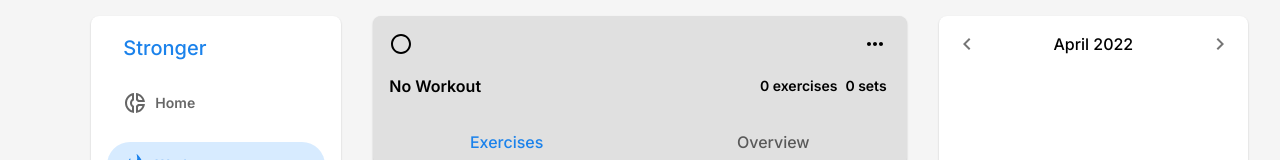
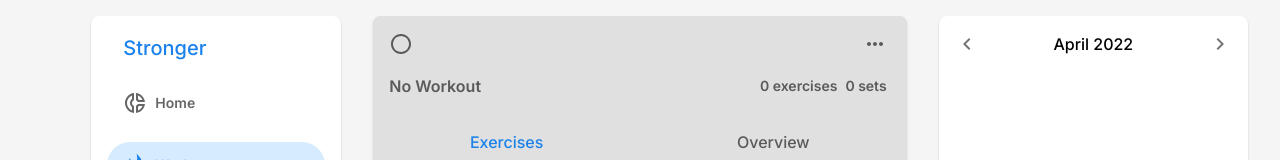
Before and after one commit to murtson/stronger-frontend, a React (Create React App) app: page /workout/exercises in a window 1280 px wide. Shown: the top 160 px of the page. Built offline with nearby package versions, Linux system fonts and the light colour scheme; no server answers.

Commit message:
optimizing styling

```diff
--- a/src/components/Headers/WorkoutHeader/WorkoutHeader.tsx
+++ b/src/components/Headers/WorkoutHeader/WorkoutHeader.tsx
@@ -28,7 +28,7 @@ const styles = {
     borderWidth: { xs: 0, md: 0 },
     borderColor: 'divider',
     borderStyle: 'solid',
-    boxShadow: { xs: 'none', md: '0 1px 2px rgba(0, 0, 0, 0.2)' },
+    boxShadow: { xs: 'none', md: 1 },
   },
   gridContainer: {
     pl: 2,
@@ -63,7 +63,7 @@ const WorkoutHeader: React.FC = () => {
 
   const renderStatusIcon = () => {
     if (!currentWorkout) {
-      return <CircleOutlinedIcon sx={{ color: `neutral.contrastText`, mr: 0.5 }} />;
+      return <CircleOutlinedIcon sx={{ color: `text.secondary`, mr: 0.5 }} />;
     } else if (currentWorkout.isCompleted) {
       return <CheckCircleOutlineIcon sx={{ color: `success.contrastText`, mr: 0.5 }} />;
     } else {
@@ -94,7 +94,11 @@ const WorkoutHeader: React.FC = () => {
           </Grid>
           <Grid item xs={2} sx={styles.moreOptionsGrid}>
             <IconButton>
-              <MoreVertIcon sx={{ color: `${colorTheme}.contrastText` }} />
+              <MoreVertIcon
+                sx={{
+                  color: colorTheme === 'neutral' ? 'text.secondary' : `${colorTheme}.contrastText`,
+                }}
+              />
             </IconButton>
           </Grid>
           <Grid item xs={6} sx={{ pt: 1 }}>
@@ -103,7 +107,7 @@ const WorkoutHeader: React.FC = () => {
               variant='subtitle1'
               sx={{
                 fontWeight: 600,
-                color: `${colorTheme}.contrastText`,
+                color: colorTheme === 'neutral' ? 'text.secondary' : `${colorTheme}.contrastText`,
               }}
             >
               {!currentWorkout ? 'No Workout' : 'Custom Workout'}
@@ -117,7 +121,11 @@ const WorkoutHeader: React.FC = () => {
             <Typography
               noWrap={true}
               variant='subtitle2'
-              sx={{ fontWeight: 600, mr: 1, color: `${colorTheme}.contrastText` }}
+              sx={{
+                fontWeight: 600,
+                mr: 1,
+                color: colorTheme === 'neutral' ? 'text.secondary' : `${colorTheme}.contrastText`,
+              }}
             >
               {getNumberOfExercises(currentWorkout)}
             </Typography>
@@ -125,7 +133,11 @@ const WorkoutHeader: React.FC = () => {
             <Typography
               noWrap={true}
               variant='subtitle2'
-              sx={{ fontWeight: 600, pr: 1, color: `${colorTheme}.contrastText` }}
+              sx={{
+                fontWeight: 600,
+                pr: 1,
+                color: colorTheme === 'neutral' ? 'text.secondary' : `${colorTheme}.contrastText`,
+              }}
             >
               {getNumberOfSets(currentWorkout)}
             </Typography>
--- a/src/components/SideCalendar/SideCalendar.tsx
+++ b/src/components/SideCalendar/SideCalendar.tsx
@@ -15,7 +15,7 @@ function SideCalendar() {
         // borderWidth: 1,
         // borderStyle: 'solid',
         // borderColor: 'divider',
-        boxShadow: '0 1px 2px rgba(0, 0, 0, 0.2)',
+        boxShadow: 1,
       }}
     >
       <Box sx={{ display: 'flex', justifyContent: 'space-between', alignItems: 'center' }}>
--- a/src/components/navigation/SideNavbar/SideNavigation.tsx
+++ b/src/components/navigation/SideNavbar/SideNavigation.tsx
@@ -59,7 +59,7 @@ const styles = {
     borderRadius: 2,
     boxSizing: 'border-box',
     p: 2,
-    boxShadow: '0 1px 2px rgba(0, 0, 0, 0.2)',
+    boxShadow: 1,
     // borderWidth: { xs: 1, md: 0 },
     // borderColor: 'divider',
     // borderStyle: 'solid',
--- a/src/material-theme.ts
+++ b/src/material-theme.ts
@@ -1,4 +1,5 @@
 import { createTheme } from '@mui/material';
+import { Shadows } from '@mui/material/styles/shadows';
 import { createBreakpoints } from '@mui/system';
 const breakpoints = createBreakpoints({});
 
@@ -39,6 +40,14 @@ export const mainTheme = createTheme({
       // },
     },
   },
+  shadows: [
+    'none',
+    '0 1px 2px rgba(0, 0, 0, 0.2)',
+    '0 2px 4px rgba(0, 0, 0, 0.2)',
+    '0 2px 8px rgba(0, 0, 0, 0.2)',
+    '0 2px 16px rgba(0, 0, 0, 0.2)',
+    ...Array(20).fill('none'),
+  ] as Shadows,
   palette: {
     secondary: {
       main: '#7A7EFF',
--- a/src/pages/LogExercisePage/LogExercisePage.tsx
+++ b/src/pages/LogExercisePage/LogExercisePage.tsx
@@ -37,6 +37,7 @@ const styles = {
     position: 'relative',
     pb: '75px',
     backgroundColor: 'white',
+    boxShadow: { xs: 0, md: 1 },
   },
   finishButtonContainer: {
     position: 'absolute',
@@ -123,12 +124,7 @@ const LogExercisePage: React.FC = () => {
       />
       <Divider sx={{ border: { md: 0 } }} />
       <Box sx={styles.setsAndButtonContainer}>
-        <Box
-          sx={{
-            ...styles.loggedSetsContainer,
-            border: { xs: 0, md: `1px solid ${theme.palette.neutral.main}` },
-          }}
-        >
+        <Box sx={styles.loggedSetsContainer}>
           {loggedSets.length > 0 ? (
             <LoggedSetsTable
               loggedSets={loggedSets}
--- a/src/pages/SelectCategoryPage/CategoryList/CategoryList.tsx
+++ b/src/pages/SelectCategoryPage/CategoryList/CategoryList.tsx
@@ -1,4 +1,4 @@
-import React, { useEffect } from 'react';
+import React from 'react';
 import { useNavigate } from 'react-router-dom';
 import {
   Box,
@@ -13,8 +13,27 @@ import {
 } from '@mui/material';
 import NavigateNextIcon from '@mui/icons-material/NavigateNext';
 import SkeletonList from '../../../components/Loaders/SkeletonList/SkeletonList';
+import { ExerciseCategory } from '../../../ts/interfaces/ExerciseCategory';
 
-import { ExerciseCategory } from '../../../ts/interfaces/ExerciseCategory';
+const styles = {
+  header: {
+    display: 'flex',
+    justifyContent: 'space-between',
+    alignItems: 'center',
+    py: 1,
+    px: { xs: 2, md: 0 },
+  },
+  body: {
+    backgroundColor: 'white',
+    flex: { xs: 1, md: 'initial' },
+    borderRadius: { xs: 0, md: 2 },
+    boxShadow: { xs: 0, md: 1 },
+    borderStyle: 'solid',
+    borderWidth: { xs: 1, md: 0 },
+    borderColor: 'divider',
+    overflow: 'hidden',
+  },
+};
 
 interface Props {
   categories: ExerciseCategory[];
@@ -30,32 +49,13 @@ const CategoryList: React.FC<Props> = ({ categories, isLoading }) => {
 
   return (
     <React.Fragment>
-      <Box
-        sx={{
-          display: 'flex',
-          justifyContent: 'space-between',
-          alignItems: 'center',
-          paddingTop: 1,
-          paddingBottom: 1,
-          paddingLeft: { xs: 2, md: 0 },
-          paddingRight: { xs: 2, md: 0 },
-        }}
-      >
+      <Box sx={styles.header}>
         <Typography variant='subtitle1' sx={{ color: 'text.secondary' }}>
           Exercise categories
         </Typography>
         <Button>+ ADD EXERCISE</Button>
       </Box>
-      <Box
-        sx={{
-          backgroundColor: 'white',
-          flex: { xs: 1, md: 0 },
-          borderRadius: { xs: 0, md: 2 },
-          borderStyle: 'solid',
-          borderWidth: 1,
-          borderColor: 'divider',
-        }}
-      >
+      <Box sx={styles.body}>
         {isLoading ? (
           <SkeletonList numberOfLoaders={9} />
         ) : (
--- a/src/pages/SelectExercisePage/ExerciseList/ExerciseList.tsx
+++ b/src/pages/SelectExercisePage/ExerciseList/ExerciseList.tsx
@@ -16,6 +16,27 @@ import SkeletonList from '../../../components/Loaders/SkeletonList/SkeletonList'
 
 import { Exercise } from '../../../ts/interfaces/Exercise';
 
+const styles = {
+  header: {
+    display: 'flex',
+    justifyContent: 'space-between',
+    alignItems: 'center',
+    py: 1,
+    px: { xs: 2, md: 0 },
+  },
+  body: {
+    backgroundColor: 'white',
+    flex: { xs: 1, md: 'initial' },
+    borderRadius: { xs: 0, md: 2 },
+    borderStyle: 'solid',
+    borderWidth: { xs: 1, md: 0 },
+    borderColor: 'divider',
+    mb: { xs: 0, md: 2 },
+    boxShadow: { xs: 0, md: 1 },
+    overflow: 'hidden',
+  },
+};
+
 interface Props {
   categoryExercises: Exercise[];
   isLoading: boolean;
@@ -31,33 +52,13 @@ const ExerciseList: React.FC<Props> = ({ categoryExercises, isLoading, category
 
   return (
     <React.Fragment>
-      <Box
-        sx={{
-          display: 'flex',
-          justifyContent: 'space-between',
-          alignItems: 'center',
-          paddingTop: 1,
-          paddingBottom: 1,
-          paddingLeft: { xs: 2, md: 0 },
-          paddingRight: { xs: 2, md: 0 },
-        }}
-      >
+      <Box sx={styles.header}>
         <Typography variant='subtitle1' sx={{ color: 'text.secondary' }}>
           {category} exercises
         </Typography>
         <Button>+ ADD EXERCISE</Button>
       </Box>
-      <Box
-        sx={{
-          backgroundColor: 'white',
-          flex: { xs: 1, md: 0 },
-          borderRadius: { xs: 0, md: 2 },
-          borderStyle: 'solid',
-          borderWidth: 1,
-          borderColor: 'divider',
-          marginBottom: { xs: 0, md: 2 },
-        }}
-      >
+      <Box sx={styles.body}>
         {isLoading ? (
           <SkeletonList numberOfLoaders={9} />
         ) : (
--- a/src/pages/WorkoutPage/views/ExercisesView/ExercisesView.tsx
+++ b/src/pages/WorkoutPage/views/ExercisesView/ExercisesView.tsx
@@ -34,7 +34,7 @@ const ExercisesView: React.FC = () => {
       ) : !currentWorkout ? (
         <NoLoggedExercise />
       ) : (
-        <List sx={{ p: 0 }}>
+        <List sx={{ p: 0, pb: 1 }}>
           {currentWorkout.exercises.map((exercise, index) => (
             <LoggedExercise key={exercise.setId} exerciseSet={exercise} setIndex={index} />
           ))}
--- a/src/services/WorkoutService/WorkoutService.ts
+++ b/src/services/WorkoutService/WorkoutService.ts
@@ -26,11 +26,10 @@ export const getWorkoutExerciseCategories = (workout: Workout) => {
 
 export const getNumberOfSets = (workout: Workout | null) => {
   if (!workout) return '0 sets';
-  let numOfSets = 0;
   let stringFormat = 'set';
-  workout.exercises.forEach((exerciseSet) => {
-    numOfSets += exerciseSet.sets.length;
-  });
+  const numOfSets = workout.exercises.reduce((acc, currentExerciseSet) => {
+    return acc + currentExerciseSet.sets.length;
+  }, 0);
   if (numOfSets > 1) stringFormat = 'sets';
   return `${numOfSets} ${stringFormat}`;
 };
```
